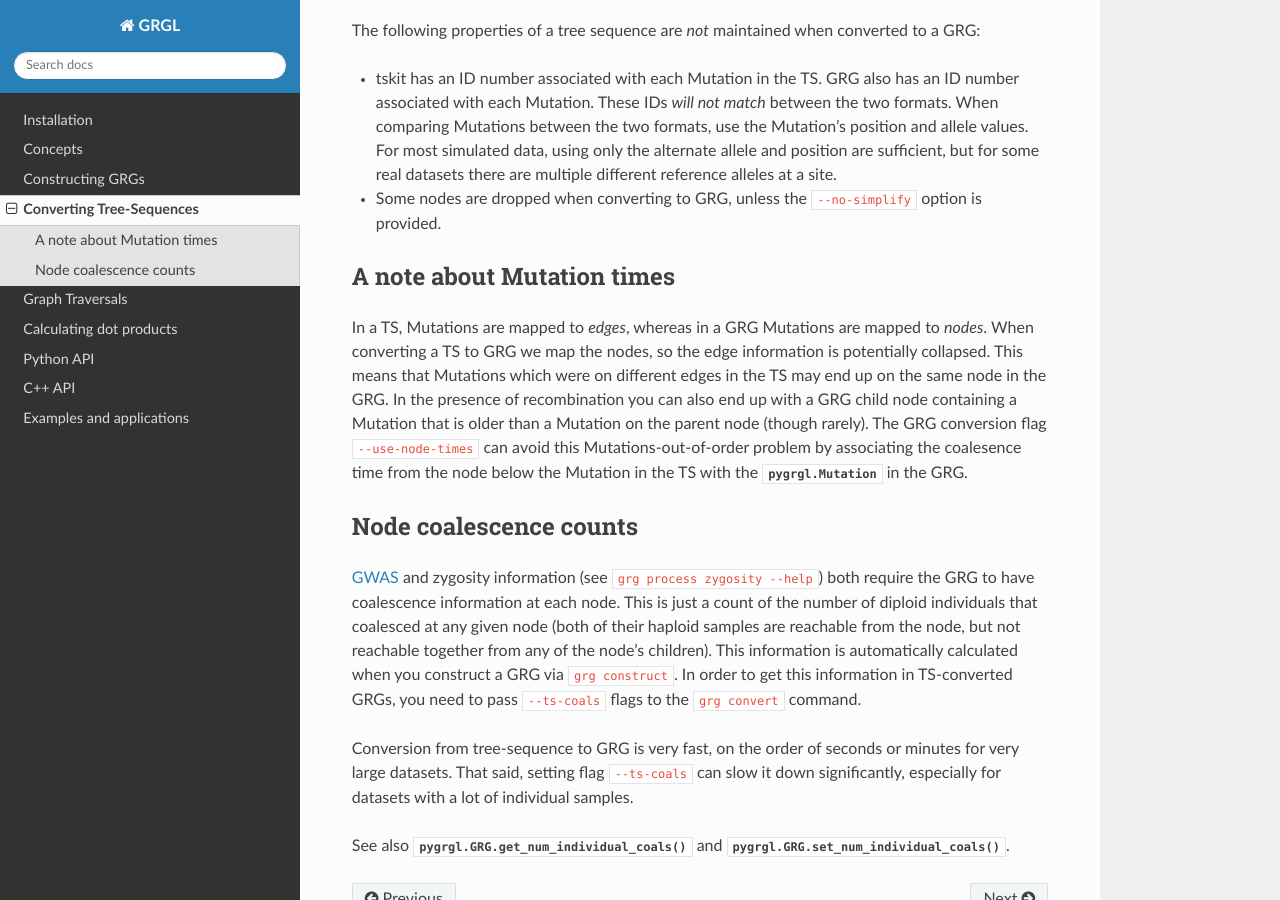
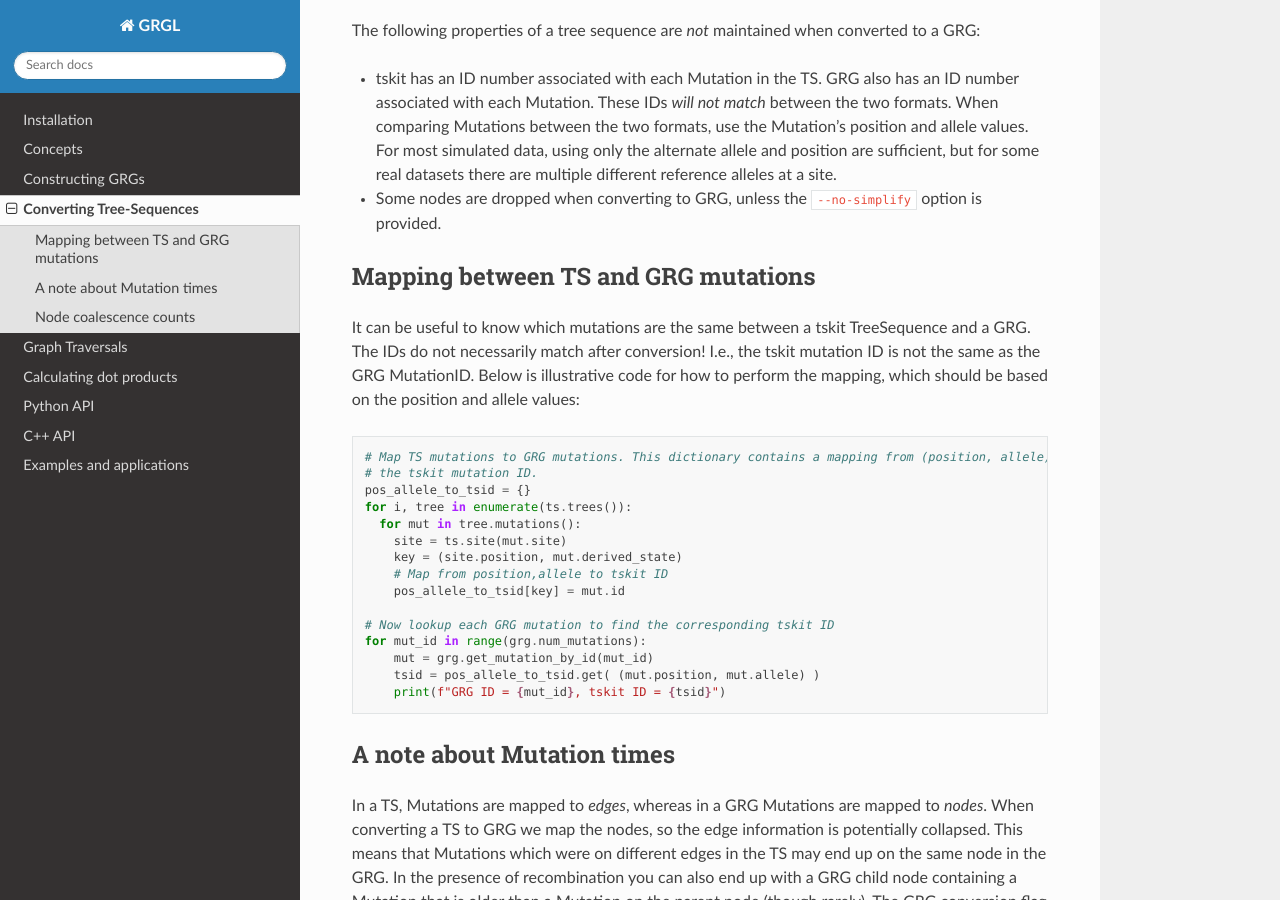
Before and after one commit to aprilweilab/grgl, a Sphinx documentation site: the page built from doc/ts_convert.rst, in a window 1280 px wide and 900 px high, scrolled down 955 px. Built offline with Sphinx 7.4.7 and the Read the Docs theme 3.1.0, drawn with Linux system fonts in a browser that asks for light colours; the version number could not be read and is left out.

Commit message:
Add documentation for mapping tskit/GRG mutations to each other (#79)

```diff
--- a/doc/ts_convert.rst
+++ b/doc/ts_convert.rst
@@ -49,6 +49,33 @@ The following properties of a tree sequence are *not* maintained when converted
   datasets there are multiple different reference alleles at a site.
 - Some nodes are dropped when converting to GRG, unless the ``--no-simplify`` option is provided.
 
+Mapping between TS and GRG mutations
+~~~~~~~~~~~~~~~~~~~~~~~~~~~~~~~~~~~~
+
+It can be useful to know which mutations are the same between a tskit TreeSequence and a GRG. The IDs
+do not necessarily match after conversion! I.e., the tskit mutation ID is not the same as the GRG
+MutationID. Below is illustrative code for how to perform the mapping, which should be based on the
+position and allele values:
+
+::
+
+  # Map TS mutations to GRG mutations. This dictionary contains a mapping from (position, allele) to
+  # the tskit mutation ID.
+  pos_allele_to_tsid = {}
+  for i, tree in enumerate(ts.trees()):
+    for mut in tree.mutations():
+      site = ts.site(mut.site)
+      key = (site.position, mut.derived_state)
+      # Map from position,allele to tskit ID
+      pos_allele_to_tsid[key] = mut.id
+
+  # Now lookup each GRG mutation to find the corresponding tskit ID
+  for mut_id in range(grg.num_mutations):
+      mut = grg.get_mutation_by_id(mut_id)
+      tsid = pos_allele_to_tsid.get( (mut.position, mut.allele) )
+      print(f"GRG ID = {mut_id}, tskit ID = {tsid}")
+
+
 A note about Mutation times
 ~~~~~~~~~~~~~~~~~~~~~~~~~~~
 
```
